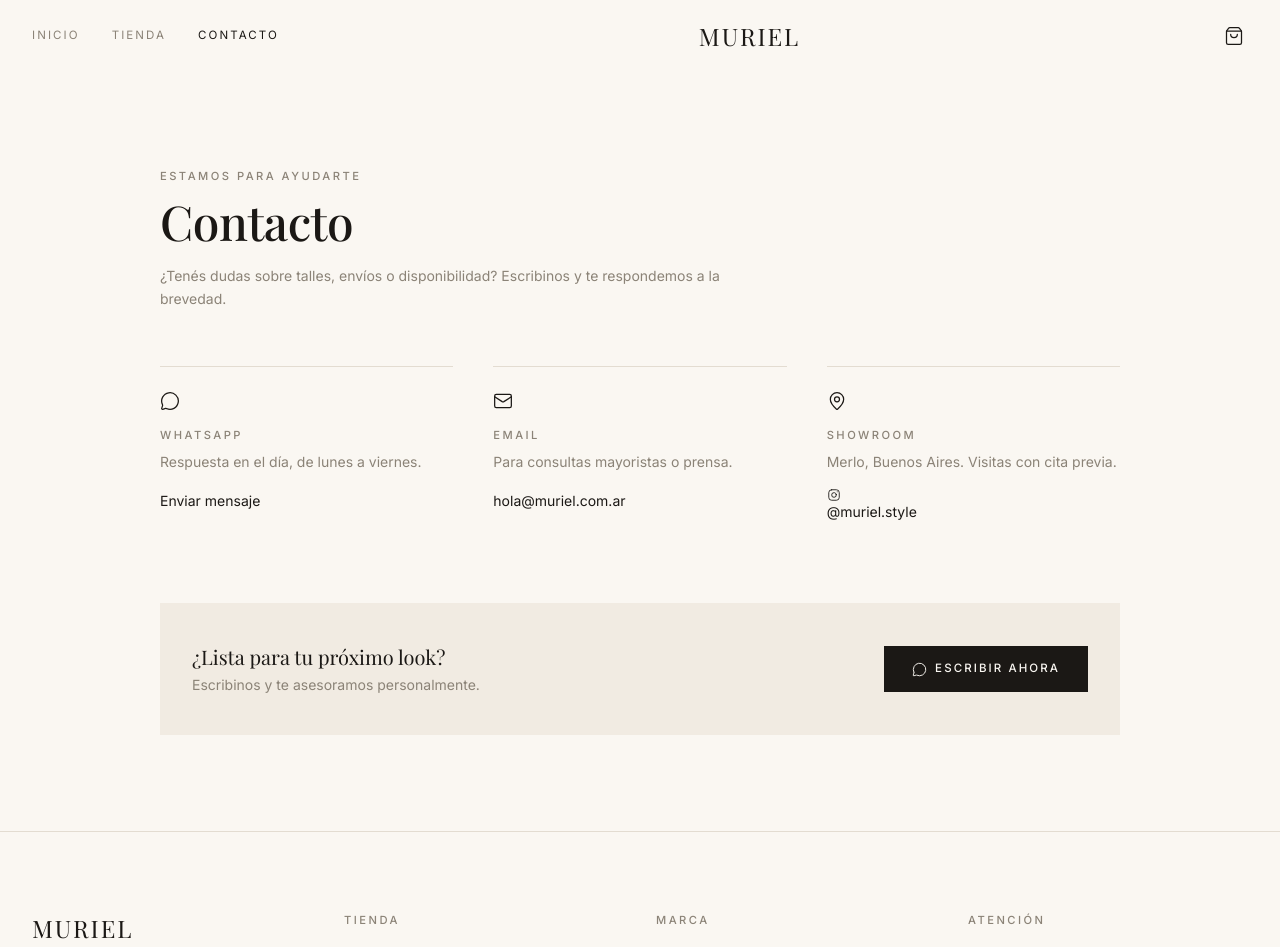
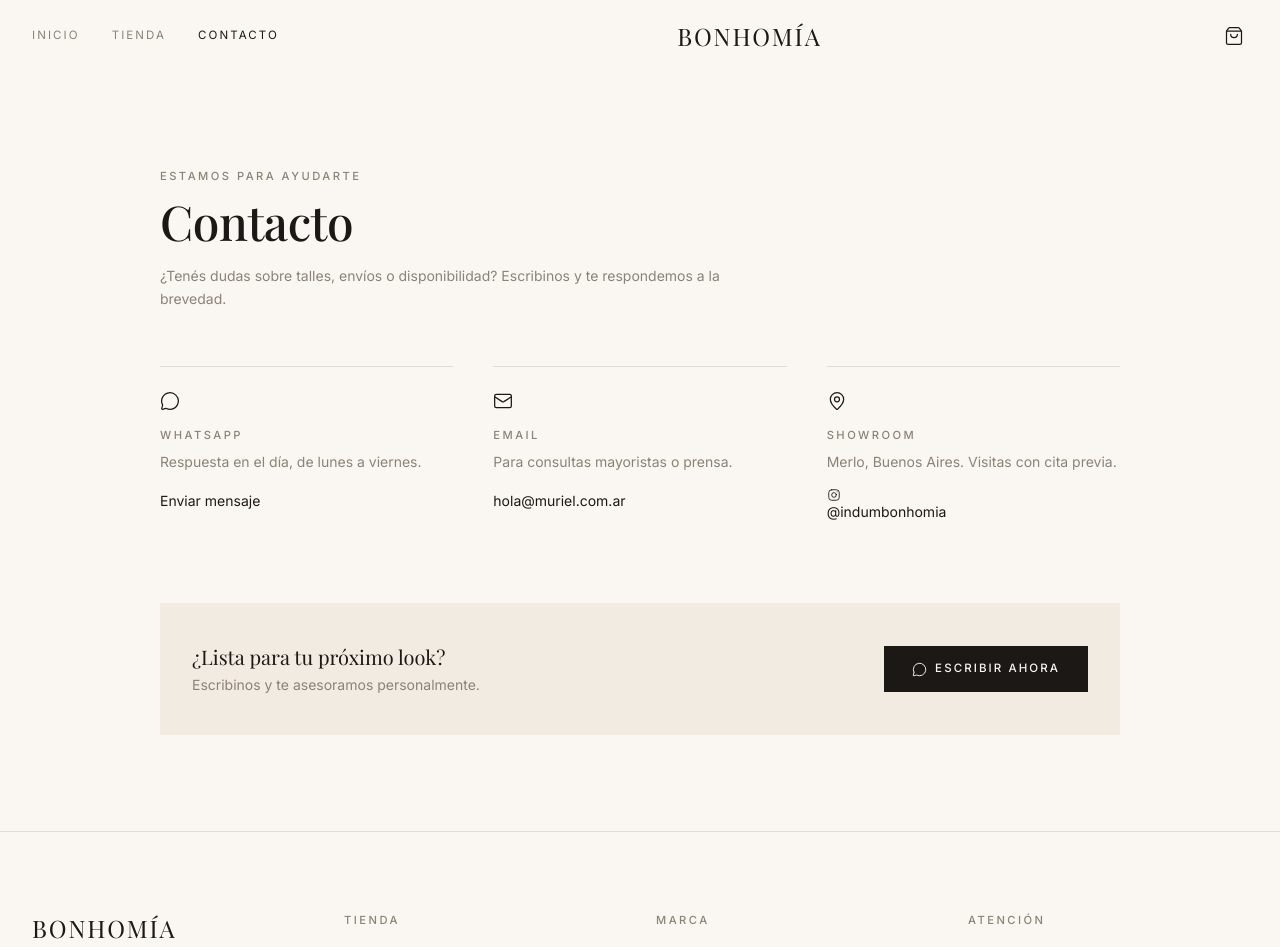
Before and after one commit to FernandoRosas22/indumbonhomia, a React (Vite) app: page /contacto in a window 1280 px wide. Shown: the top 947 px of the page. Built offline with nearby package versions, Linux system fonts and the light colour scheme; a web font is replaced by a local one.

Commit message:
Renombrar marca de Muriel a Bonhomía y actualizar Instagram al handle real

```diff
--- a/index.html
+++ b/index.html
@@ -4,8 +4,8 @@
     <meta charset="UTF-8" />
     <link rel="icon" type="image/svg+xml" href="/favicon.svg" />
     <meta name="viewport" content="width=device-width, initial-scale=1.0" />
-    <meta name="description" content="Muriel — moda femenina premium. Colecciones cápsula con foco en materiales, corte y detalle." />
-    <title>Muriel — Moda Femenina</title>
+    <meta name="description" content="Bonhomía — moda femenina premium. Colecciones cápsula con foco en materiales, corte y detalle." />
+    <title>Bonhomía — Moda Femenina</title>
     <link rel="preconnect" href="https://fonts.googleapis.com" />
     <link rel="preconnect" href="https://fonts.gstatic.com" crossorigin />
     <link href="https://fonts.googleapis.com/css2?family=Playfair+Display:ital,wght@0,400;0,500;0,600;1,400&family=Inter:wght@300;400;500;600&display=swap" rel="stylesheet" />
--- a/src/components/home/Hero.tsx
+++ b/src/components/home/Hero.tsx
@@ -66,7 +66,7 @@
       </div>
 
       <div className="pointer-events-none absolute -left-10 top-1/2 hidden -translate-y-1/2 -rotate-90 md:block">
-        <span className="eyebrow whitespace-nowrap">Muriel — Buenos Aires</span>
+        <span className="eyebrow whitespace-nowrap">Bonhomía — Buenos Aires</span>
       </div>
     </section>
   )
--- a/src/components/home/InstagramSection.tsx
+++ b/src/components/home/InstagramSection.tsx
@@ -17,20 +17,20 @@
       <div className="mb-12 flex flex-col items-center text-center">
         <p className="eyebrow mb-3">Síganos</p>
         <a
-          href="https://instagram.com"
+          href="https://www.instagram.com/indumbonhomia"
           target="_blank"
           rel="noreferrer"
           className="inline-flex items-center gap-2 font-display text-3xl text-ink hover:text-stone transition-colors"
         >
           <InstagramIcon size={22} strokeWidth={1.5} />
-          @muriel.style
+          @indumbonhomia
         </a>
       </div>
       <div className="grid grid-cols-3 gap-2 sm:gap-3 md:grid-cols-6">
         {tiles.map((tile, i) => (
           <motion.a
             key={i}
-            href="https://instagram.com"
+            href="https://www.instagram.com/indumbonhomia"
             target="_blank"
             rel="noreferrer"
             initial={{ opacity: 0 }}
--- a/src/components/layout/Footer.tsx
+++ b/src/components/layout/Footer.tsx
@@ -8,12 +8,12 @@
       <div className="mx-auto max-w-7xl px-5 py-16 sm:px-8 md:py-20">
         <div className="grid grid-cols-2 gap-10 md:grid-cols-4 md:gap-8">
           <div className="col-span-2 md:col-span-1">
-            <span className="font-display text-2xl tracking-[0.08em] text-ink">MURIEL</span>
+            <span className="font-display text-2xl tracking-[0.08em] text-ink">BONHOMÍA</span>
             <p className="mt-4 max-w-[24ch] text-sm leading-relaxed text-stone">
               Moda femenina premium. Colecciones cápsula pensadas para durar.
             </p>
             <a
-              href="https://instagram.com"
+              href="https://www.instagram.com/indumbonhomia"
               target="_blank"
               rel="noreferrer"
               className="mt-5 inline-flex items-center gap-2 text-stone transition-colors hover:text-ink"
@@ -71,10 +71,10 @@
 
         <div className="mt-14 flex flex-col items-start justify-between gap-4 border-t border-line pt-6 sm:flex-row sm:items-center">
           <p className="text-[0.7rem] tracking-wide text-stone">
-            © {new Date().getFullYear()} Muriel. Todos los derechos reservados.
+            © {new Date().getFullYear()} Bonhomía. Todos los derechos reservados.
           </p>
           <a
-            href="https://instagram.com/fer.rosas22"
+            href="https://www.instagram.com/indumbonhomia"
             target="_blank"
             rel="noreferrer"
             className="link-underline text-[0.7rem] tracking-wide text-stone hover:text-ink"
--- a/src/components/layout/Header.tsx
+++ b/src/components/layout/Header.tsx
@@ -65,7 +65,7 @@
           to="/"
           className="font-display text-xl tracking-[0.08em] text-ink sm:text-2xl absolute left-1/2 -translate-x-1/2 md:static md:translate-x-0"
         >
-          MURIEL
+          BONHOMÍA
         </Link>
 
         <button
@@ -92,7 +92,7 @@
             className="fixed inset-0 z-50 bg-ivory md:hidden"
           >
             <div className="flex items-center justify-between px-5 py-4">
-              <span className="font-display text-xl tracking-[0.08em] text-ink">MURIEL</span>
+              <span className="font-display text-xl tracking-[0.08em] text-ink">BONHOMÍA</span>
               <button onClick={() => setMenuOpen(false)} aria-label="Cerrar menú" className="p-1">
                 <X size={20} strokeWidth={1.5} />
               </button>
--- a/src/pages/Contact.tsx
+++ b/src/pages/Contact.tsx
@@ -70,13 +70,13 @@
           <p className="eyebrow mb-2">Showroom</p>
           <p className="mb-4 text-sm text-stone">Merlo, Buenos Aires. Visitas con cita previa.</p>
           <a
-            href="https://instagram.com"
+            href="https://www.instagram.com/indumbonhomia"
             target="_blank"
             rel="noreferrer"
             className="link-underline inline-flex items-center gap-1.5 text-sm text-ink"
           >
             <InstagramIcon size={14} strokeWidth={1.5} />
-            @muriel.style
+            @indumbonhomia
           </a>
         </motion.div>
       </div>
```
Also changed, not shown: 1 other file (tests, documents, lock files or other folders).
